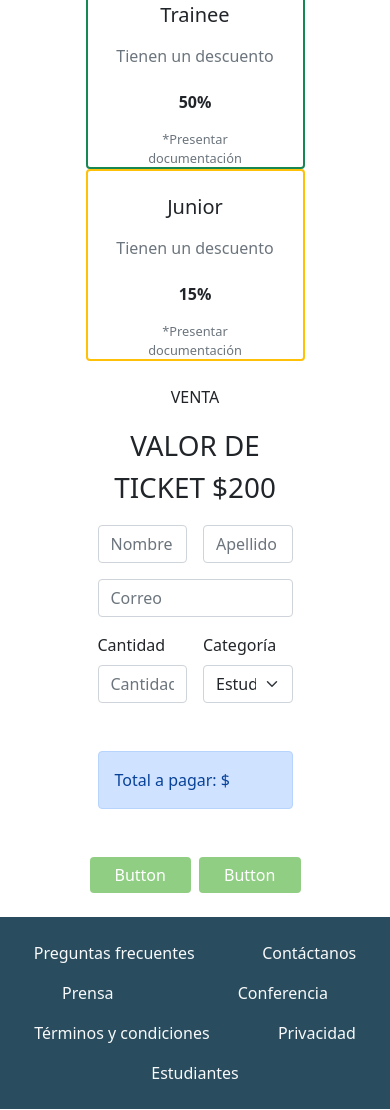
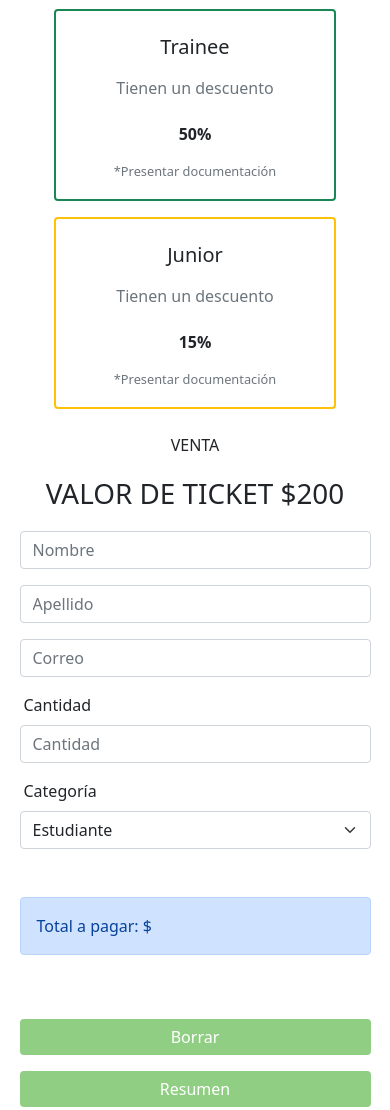
Before and after one commit to BeluBel90/codoacodo, a plain HTML site: page tickets/index.html in a window 390 px wide. Shown: the part 524-1634 px from the top of the page. Drawn offline with nearby package versions, Linux system fonts and the light colour scheme.

Commit message:
codigo responsive

```diff
--- a/tickets/estilo.css
+++ b/tickets/estilo.css
@@ -41,10 +41,27 @@ footer{
 }
 
 
+@media screen and (max-width:1200px){
+    main{
+        width: 75%;
+        margin: 0 auto;
+    }
+}
+
+@media screen  and (max-width:768px) {
+    main{
+        width:90%;
+        margin:0 auto;
+    }
+
+}
+
 @media screen  and (max-width: 576px) {
     #footer-list{
         display: block;
-
+    }
+    .box{
+        width: 75%;
     }
 
  }
--- a/tickets/index.html
+++ b/tickets/index.html
@@ -35,8 +35,8 @@
       </header>
 
       <main>
-      <div class="row d-flex justify-content-center mt-5" id="boxes">
-      <div class="card mx-1 border-2 border-primary box">
+      <div class="row d-flex justify-content-center mt-5 " id="boxes">
+      <div class="card row-cols-1 mx-1  gy-3 border-2 border-primary box">
         <div class="card-body text-center">
           <h5 class="card-title">Estudiante</h5>
           <h6 class="card-subtitle mb-2 text-muted py-3">Tienen un descuento</h6>
@@ -45,7 +45,7 @@
 
         </div>
       </div>
-      <div class="card mx-1 border-2 border-success box" >
+      <div class="card row-cols-1 mx-1 gy-3 border-2 border-success box " >
         <div class="card-body text-center">
           <h5 class="card-title">Trainee</h5>
           <h6 class="card-subtitle mb-2 text-muted py-3">Tienen un descuento</h6>
@@ -53,7 +53,7 @@
           <p class="card-text text-muted box-p">*Presentar documentación</p>
         </div>
       </div>
-      <div class="card mx-1 border-2 border-warning box">
+      <div class="card row-cols-1 mx-1 gy-3 border-2 border-warning box">
         <div class="card-body text-center">
           <h5 class="card-title">Junior</h5>
           <h6 class="card-subtitle mb-2 text-muted py-3">Tienen un descuento</h6>
@@ -68,10 +68,10 @@
 
     <form class="">
     <div class="row g-3">
-      <div class="col">
+      <div class="col-sm-12 col-md-6">
         <input type="text" class="form-control" placeholder="Nombre" aria-label="First name">
       </div>
-      <div class="col">
+      <div class="col-sm-12 col-md-6">
         <input type="text" class="form-control" placeholder="Apellido" aria-label="Last name">
       </div>
     </div>
@@ -79,12 +79,12 @@
       <input type="text" class="form-control" placeholder="Correo" aria-label="Last name">
     </div>
     <div class="row g-3">
-      <div class="col">
-        <label class="mb-2">Cantidad</label>
+      <div class="col-sm-12 col-md-6">
+        <label class="mb-2 ms-1">Cantidad</label>
         <input type="text" class="form-control" placeholder="Cantidad" aria-label="First name">
       </div>
-      <div class="col">
-      <label class="mb-2">Categoría</label>
+      <div class="col-sm-12 col-md-6">
+      <label class="mb-2 ms-1">Categoría</label>
       <select class="form-select col" aria-label="Default select example">
         <option value="1">Estudiante</option>
         <option value="2">Trainee</option>
@@ -99,9 +99,13 @@
     Total a pagar: $
   </div>
 
-  <div class="row mb-4">
-    <button class="btn btn-success col form-button mx-1" type="button">Button</button>
-    <button class="btn btn-success col form-button mx-1" type="button">Button</button>
+  <div class="row mb-3">
+    <div class="col-sm-12 col-md-6 gy-3">
+    <button class="btn btn-success me-1 form-button w-100 " type="button">Borrar</button>
+    </div>
+    <div class="col-sm-12 col-md-6 gy-3">
+    <button class="btn btn-success form-button w-100" type="button">Resumen</button>
+  </div>
   </div>
 
 
```
